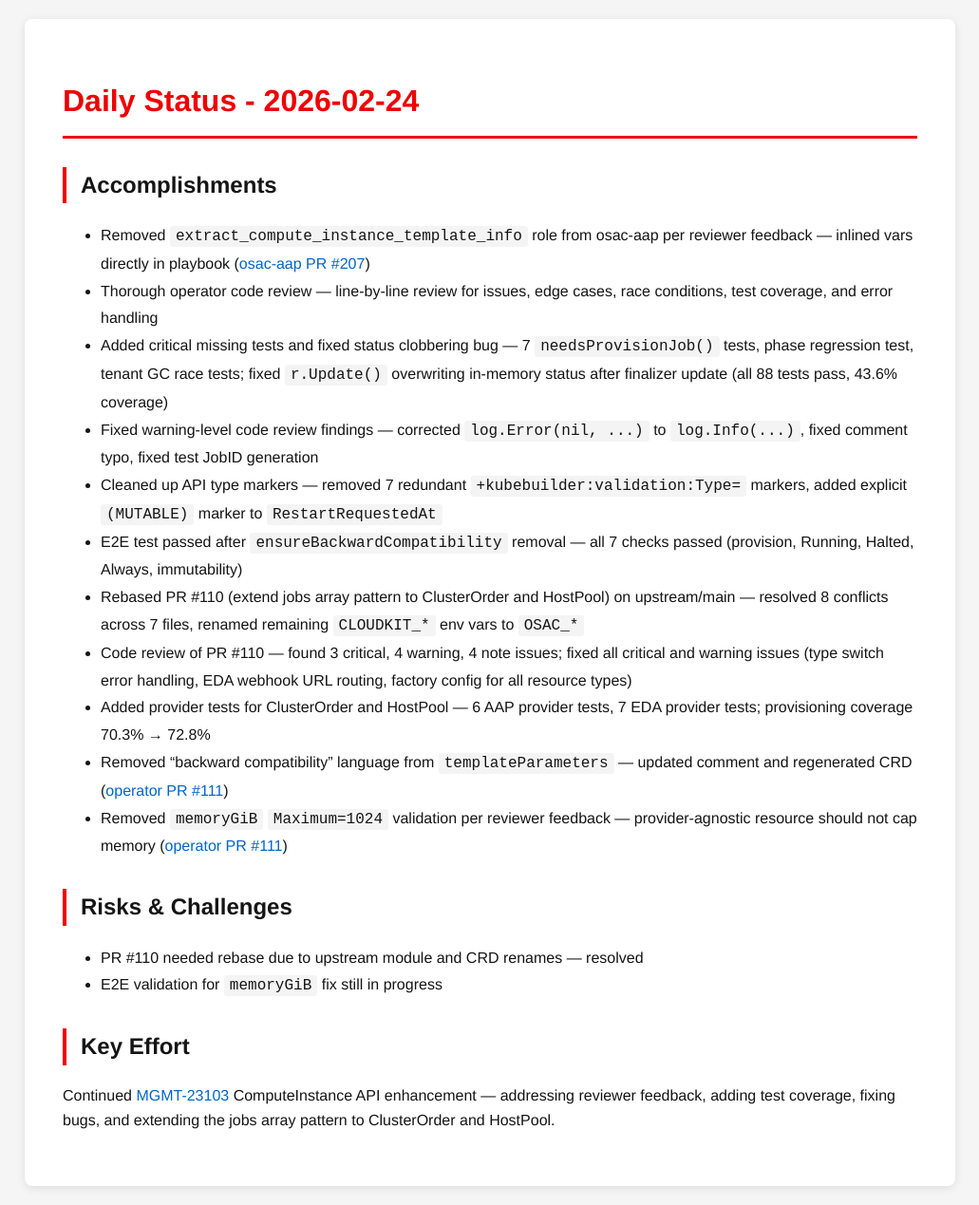
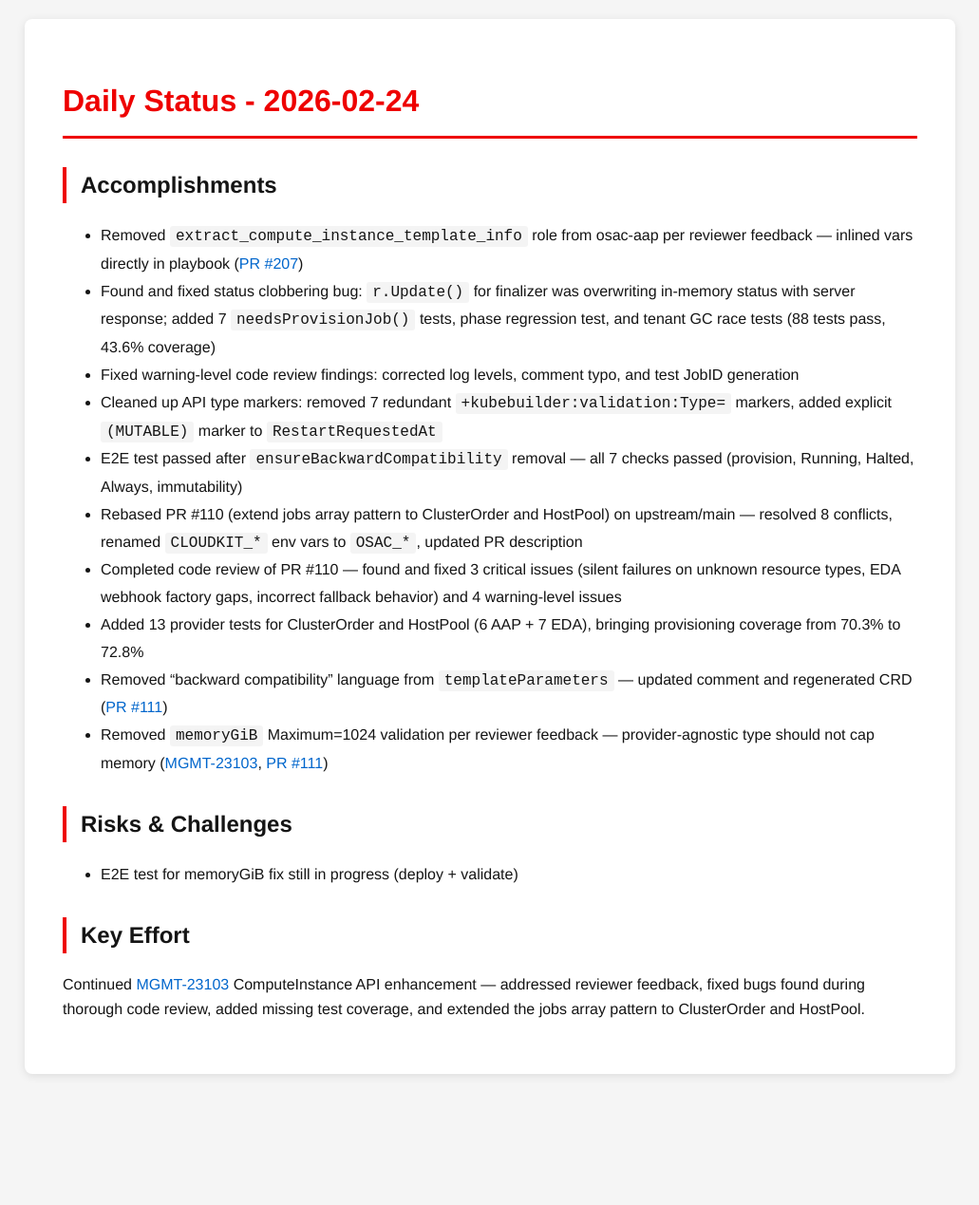
Before and after one commit to tzvatot/daily-status, a Jekyll site: the page built from 2026-02-24.md, in a window 1280 px wide. Shown: the whole page at 95% size, without its empty margins (124-1155 px from the left). Built offline with Jekyll 4.4.1, drawn with Linux system fonts in a browser that asks for light colours; after the commit the page ends 1151 px from its top, so only the background shows below that.

Commit message:
Daily status update - 2026-02-24

```diff
--- a/2026-02-24.md
+++ b/2026-02-24.md
@@ -7,21 +7,19 @@ date: 2026-02-24
 # Daily Status - 2026-02-24
 
 ## Accomplishments
-- Removed `extract_compute_instance_template_info` role from osac-aap per reviewer feedback — inlined vars directly in playbook ([osac-aap PR #207](https://github.com/osac-project/osac-aap/pull/207))
-- Thorough operator code review — line-by-line review for issues, edge cases, race conditions, test coverage, and error handling
-- Added critical missing tests and fixed status clobbering bug — 7 `needsProvisionJob()` tests, phase regression test, tenant GC race tests; fixed `r.Update()` overwriting in-memory status after finalizer update (all 88 tests pass, 43.6% coverage)
-- Fixed warning-level code review findings — corrected `log.Error(nil, ...)` to `log.Info(...)`, fixed comment typo, fixed test JobID generation
-- Cleaned up API type markers — removed 7 redundant `+kubebuilder:validation:Type=` markers, added explicit `(MUTABLE)` marker to `RestartRequestedAt`
+- Removed `extract_compute_instance_template_info` role from osac-aap per reviewer feedback — inlined vars directly in playbook ([PR #207](https://github.com/osac-project/osac-aap/pull/207))
+- Found and fixed status clobbering bug: `r.Update()` for finalizer was overwriting in-memory status with server response; added 7 `needsProvisionJob()` tests, phase regression test, and tenant GC race tests (88 tests pass, 43.6% coverage)
+- Fixed warning-level code review findings: corrected log levels, comment typo, and test JobID generation
+- Cleaned up API type markers: removed 7 redundant `+kubebuilder:validation:Type=` markers, added explicit `(MUTABLE)` marker to `RestartRequestedAt`
 - E2E test passed after `ensureBackwardCompatibility` removal — all 7 checks passed (provision, Running, Halted, Always, immutability)
-- Rebased PR #110 (extend jobs array pattern to ClusterOrder and HostPool) on upstream/main — resolved 8 conflicts across 7 files, renamed remaining `CLOUDKIT_*` env vars to `OSAC_*`
-- Code review of PR #110 — found 3 critical, 4 warning, 4 note issues; fixed all critical and warning issues (type switch error handling, EDA webhook URL routing, factory config for all resource types)
-- Added provider tests for ClusterOrder and HostPool — 6 AAP provider tests, 7 EDA provider tests; provisioning coverage 70.3% → 72.8%
-- Removed "backward compatibility" language from `templateParameters` — updated comment and regenerated CRD ([operator PR #111](https://github.com/osac-project/osac-operator/pull/111))
-- Removed `memoryGiB` `Maximum=1024` validation per reviewer feedback — provider-agnostic resource should not cap memory ([operator PR #111](https://github.com/osac-project/osac-operator/pull/111))
+- Rebased PR #110 (extend jobs array pattern to ClusterOrder and HostPool) on upstream/main — resolved 8 conflicts, renamed `CLOUDKIT_*` env vars to `OSAC_*`, updated PR description
+- Completed code review of PR #110 — found and fixed 3 critical issues (silent failures on unknown resource types, EDA webhook factory gaps, incorrect fallback behavior) and 4 warning-level issues
+- Added 13 provider tests for ClusterOrder and HostPool (6 AAP + 7 EDA), bringing provisioning coverage from 70.3% to 72.8%
+- Removed "backward compatibility" language from `templateParameters` — updated comment and regenerated CRD ([PR #111](https://github.com/osac-project/osac-operator/pull/111))
+- Removed `memoryGiB` Maximum=1024 validation per reviewer feedback — provider-agnostic type should not cap memory ([MGMT-23103](https://issues.redhat.com/browse/MGMT-23103), [PR #111](https://github.com/osac-project/osac-operator/pull/111))
 
 ## Risks & Challenges
-- PR #110 needed rebase due to upstream module and CRD renames — resolved
-- E2E validation for `memoryGiB` fix still in progress
+- E2E test for memoryGiB fix still in progress (deploy + validate)
 
 ## Key Effort
-Continued [MGMT-23103](https://issues.redhat.com/browse/MGMT-23103) ComputeInstance API enhancement — addressing reviewer feedback, adding test coverage, fixing bugs, and extending the jobs array pattern to ClusterOrder and HostPool.
+Continued [MGMT-23103](https://issues.redhat.com/browse/MGMT-23103) ComputeInstance API enhancement — addressed reviewer feedback, fixed bugs found during thorough code review, added missing test coverage, and extended the jobs array pattern to ClusterOrder and HostPool.
```
